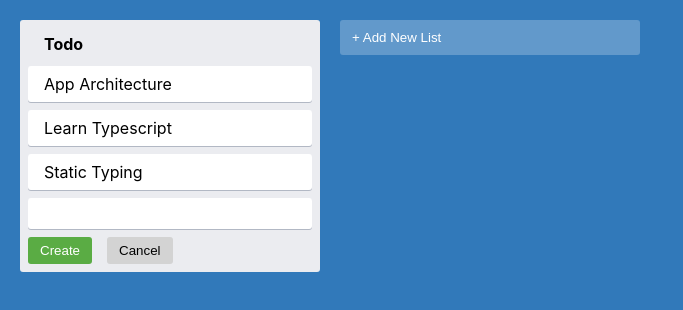
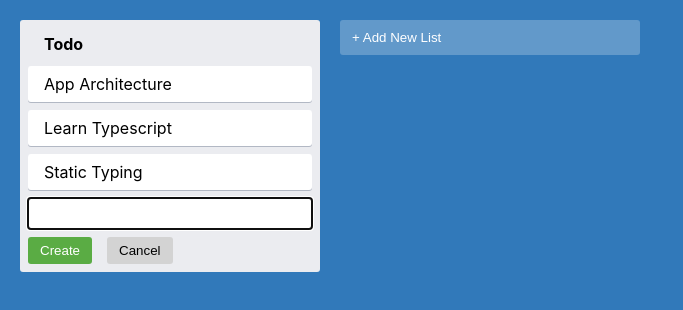
Before and after one commit to ErikOstlund/trello-clone, a React (Create React App) app: page / in a window 1280 px wide. Both pictures are taken after a click on the button "+ Add New Card". Shown: the top 310 px of the page, without its empty margins (0-683 px from the left). Built offline with nearby package versions, Linux system fonts and the light colour scheme.

Commit message:
Custom hook useFocus

```diff
--- a/src/components/NewItemForm.tsx
+++ b/src/components/NewItemForm.tsx
@@ -1,4 +1,5 @@
 import { useState } from 'react';
+import { useFocus } from '../utils/useFocus';
 import {
 	NewItemFormContainer,
 	NewItemButton,
@@ -14,10 +15,15 @@
 
 export const NewItemForm = ({ onAdd, onCancel }: NewItemFormProps) => {
 	const [text, setText] = useState('');
+	const inputRef = useFocus();
 
 	return (
 		<NewItemFormContainer>
-			<NewItemInput value={text} onChange={(e) => setText(e.target.value)} />
+			<NewItemInput
+				ref={inputRef}
+				value={text}
+				onChange={(e) => setText(e.target.value)}
+			/>
 			<ButtonContainer>
 				<NewItemButton onClick={() => onAdd(text)}>Create</NewItemButton>
 				<CancelButton onClick={() => onCancel()}>Cancel</CancelButton>
--- /dev/null
+++ b/src/utils/useFocus.ts
@@ -0,0 +1,11 @@
+import { useRef, useEffect } from 'react';
+
+export const useFocus = () => {
+	const ref = useRef<HTMLInputElement>(null);
+
+	useEffect(() => {
+		ref.current?.focus();
+	}, []);
+
+	return ref;
+};
```
